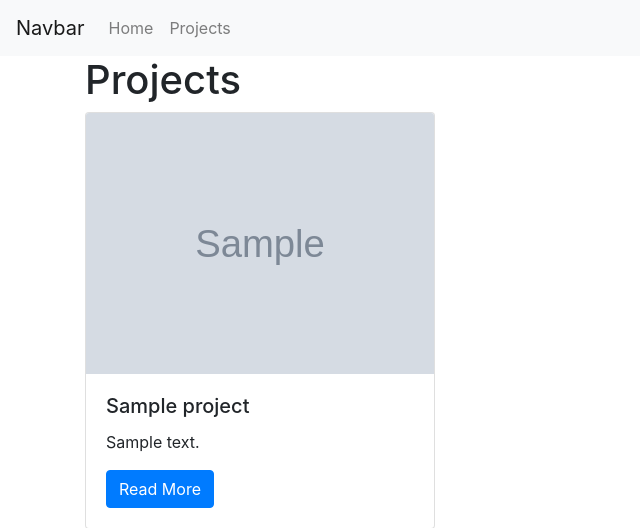
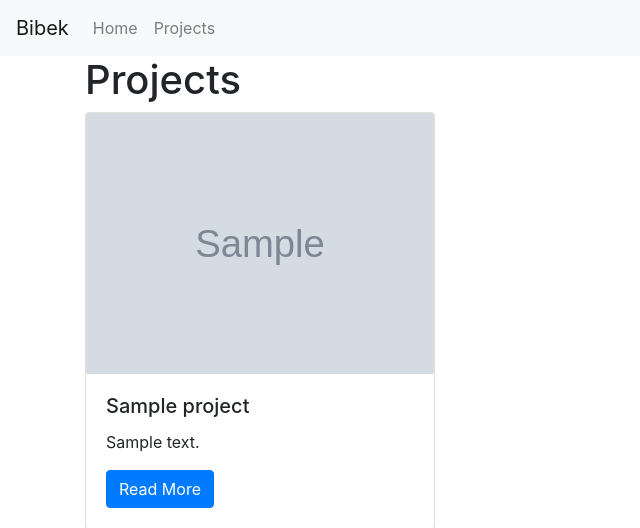
Before and after one commit to Exoutia/my-resume-django, a Django app: page /projects/ in a window 1280 px wide. Shown: the top 528 px of the page, without its empty margins (0-640 px from the left). Run offline with Django 4.2, Linux system fonts and the light colour scheme; tables that the repository leaves empty hold one stand-in row (values such as "Sample post"); grey boxes marked "Sample" are stand-in pictures; some libraries are stand-ins or nearby versions.

Commit message:
adding the base html

```diff
--- a/personal_portfolio/personal_portfolio/templates/base.html
+++ b/personal_portfolio/personal_portfolio/templates/base.html
@@ -1,7 +1,7 @@
 <link rel="stylesheet" href="https://stackpath.bootstrapcdn.com/bootstrap/4.1.3/css/bootstrap.min.css" integrity="sha384-MCw98/SFnGE8fJT3GXwEOngsV7Zt27NXFoaoApmYm81iuXoPkFOJwJ8ERdknLPMO" crossorigin="anonymous">
 
 <nav class="navbar navbar-expand-lg navbar-light bg-light">
-    <a class="navbar-brand" href="#">Navbar</a>
+    <a class="navbar-brand" href="#">Bibek</a>
     <button class="navbar-toggler" type="button" data-toggle="collapse" data-target="#navbarNav" aria-controls="navbarNav" aria-expanded="false" aria-label="Toggle navigation">
       <span class="navbar-toggler-icon"></span>
     </button>
```
